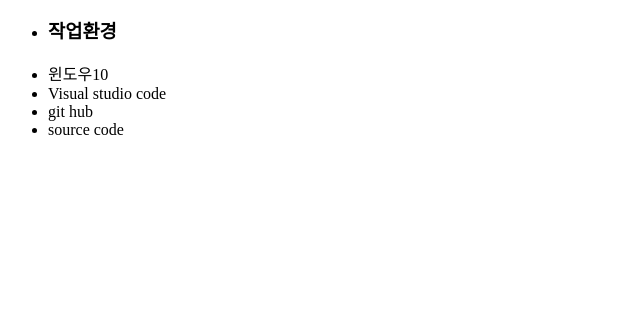
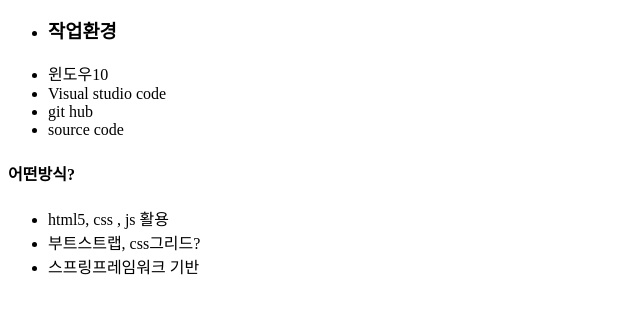
Before and after one commit to GyeongSeokLee/lgs_portfolio, a plain HTML site: page index.html in a window 1280 px wide. Shown: the part 116-430 px from the top of the page, without its empty margins (0-640 px from the left). Drawn offline with Linux system fonts and the light colour scheme.

Commit message:
주저리주저리

```diff
--- a/index.html
+++ b/index.html
@@ -21,5 +21,12 @@
         <li>source code</li>
     </ul>
 
+    <h4>어떤방식?</h4>
+    <ul>
+        <li>html5, css , js 활용</li>
+        <li>부트스트랩, css그리드?</li>
+        <li>스프링프레임워크 기반</li>
+    </ul>
+
 </body>
 </html>
```
